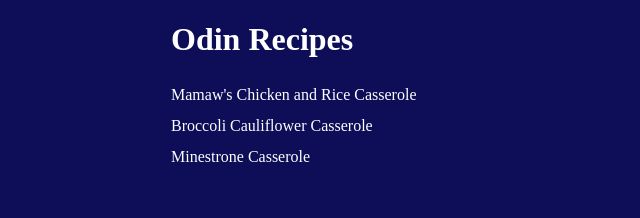
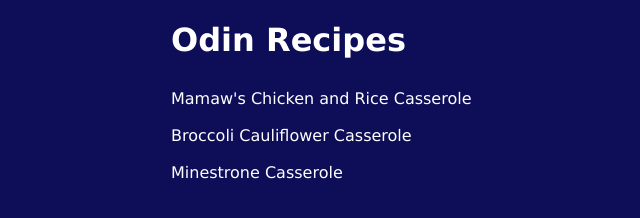
Before and after one commit to toxa-dev/odin-recipes, a plain HTML site: page index.html in a window 1280 px wide. Shown: the whole page, without its empty margins (94-734 px from the left). Drawn offline with Linux system fonts and the light colour scheme.

Commit message:
add font in css

```diff
--- a/style.css
+++ b/style.css
@@ -1,3 +1,12 @@
+html {
+    font-family: Verdana, Geneva, Tahoma, sans-serif;
+}
+
+li,
+p {
+    line-height: 1.5;
+}
+
 ul,
 ol {
     list-style-type: none;
```
